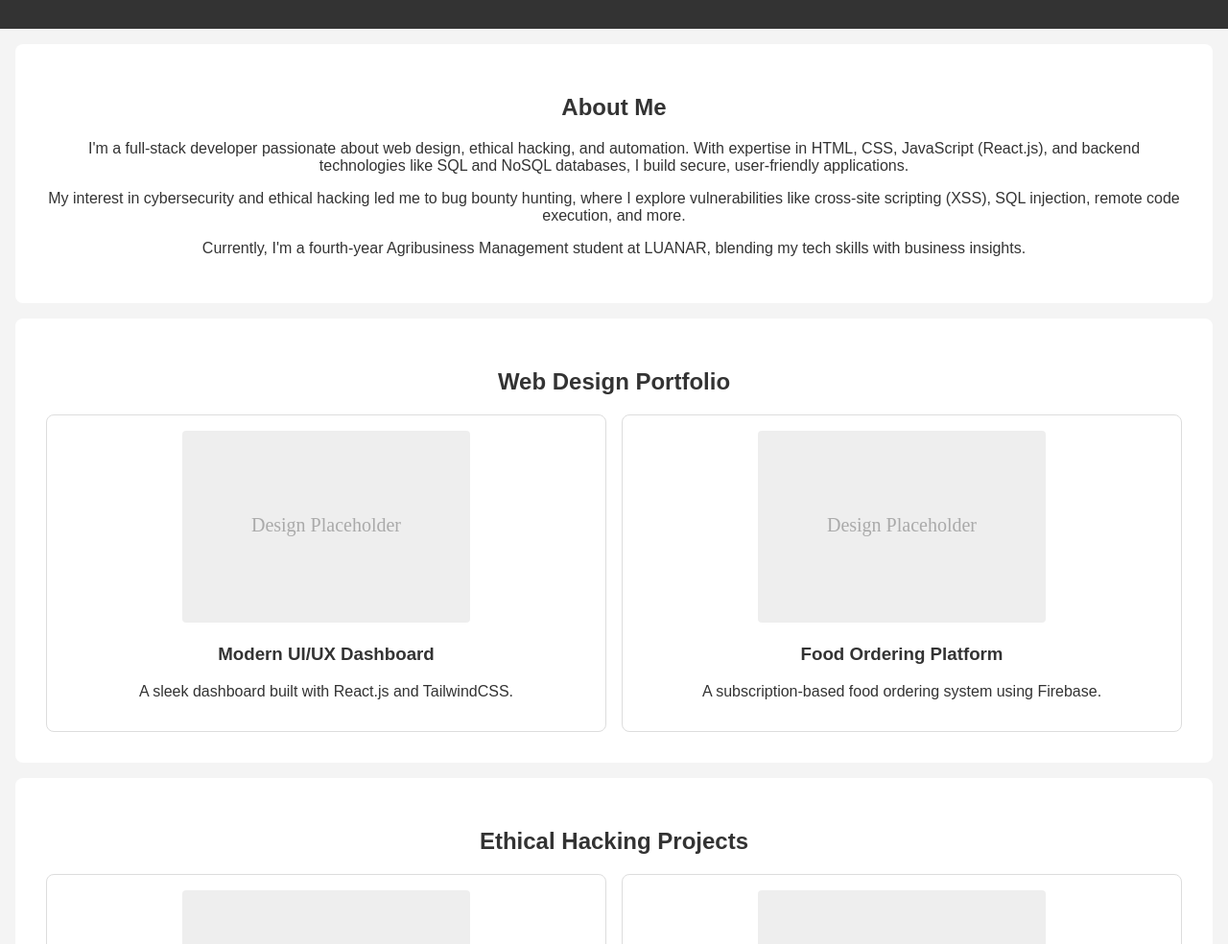
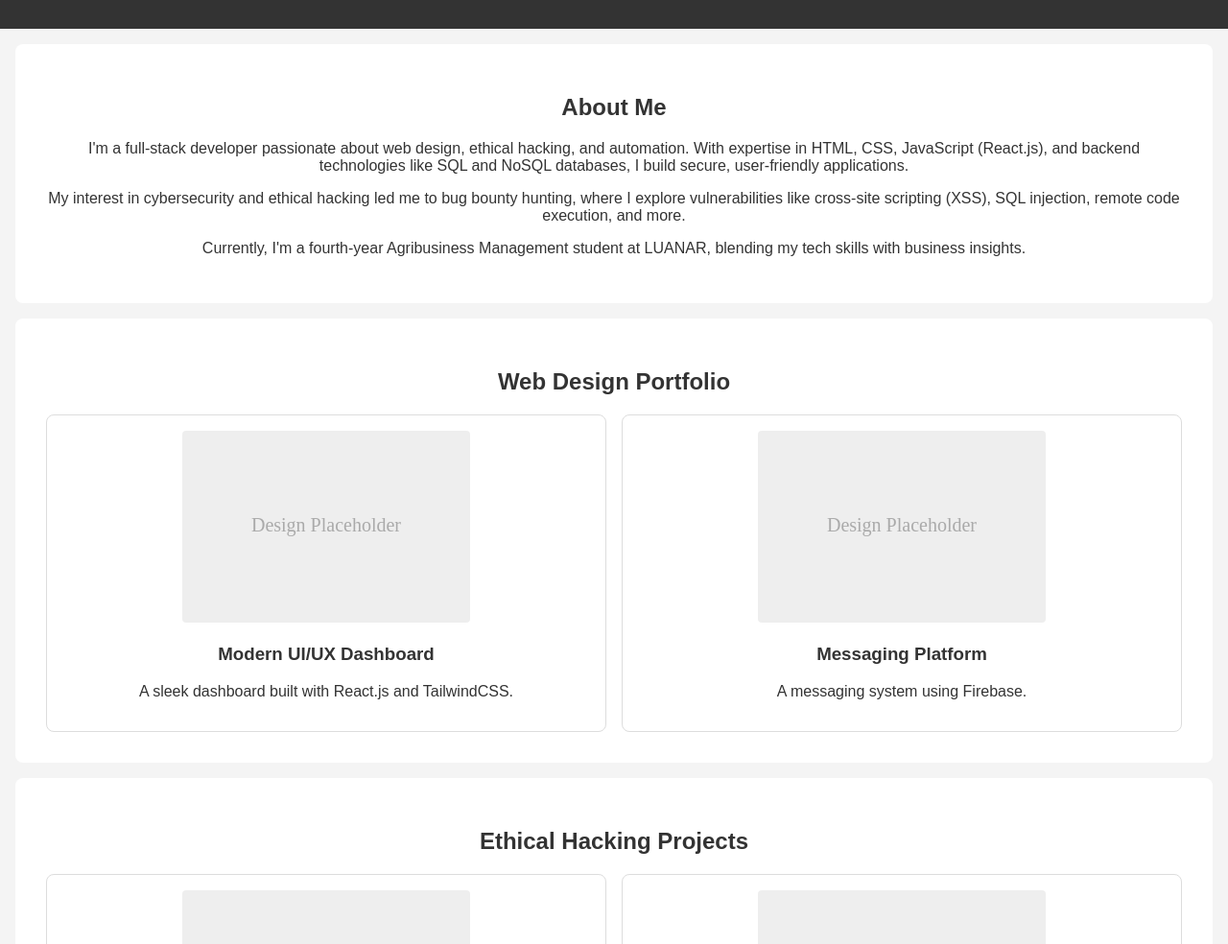
Before and after one commit to kortana78/Qwerty-Mathics, a plain HTML site: page index.html in a window 1280 px wide. Shown: the part 116-1100 px from the top of the page at 96% size. Drawn offline with Linux system fonts and the light colour scheme.

Commit message:
index.html

```diff
--- a/index.html
+++ b/index.html
@@ -46,8 +46,8 @@
       <div class="portfolio-item">
         <a href="#">
           <img src="placeholder-design.svg" alt="Design Project 2">
-          <h3>Food Ordering Platform</h3>
-          <p>A subscription-based food ordering system using Firebase.</p>
+          <h3>Messaging Platform</h3>
+          <p>A messaging system using Firebase.</p>
         </a>
       </div>
     </div>
```
